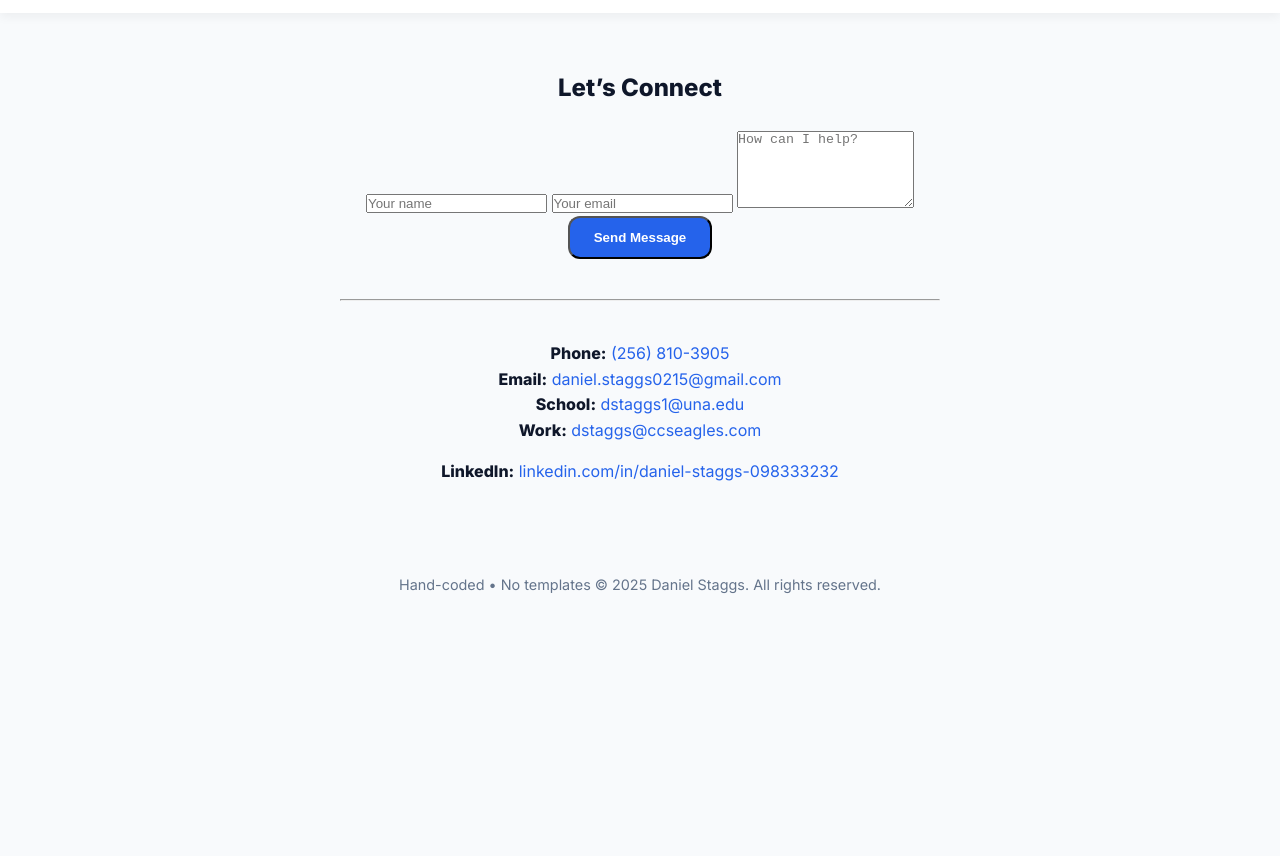
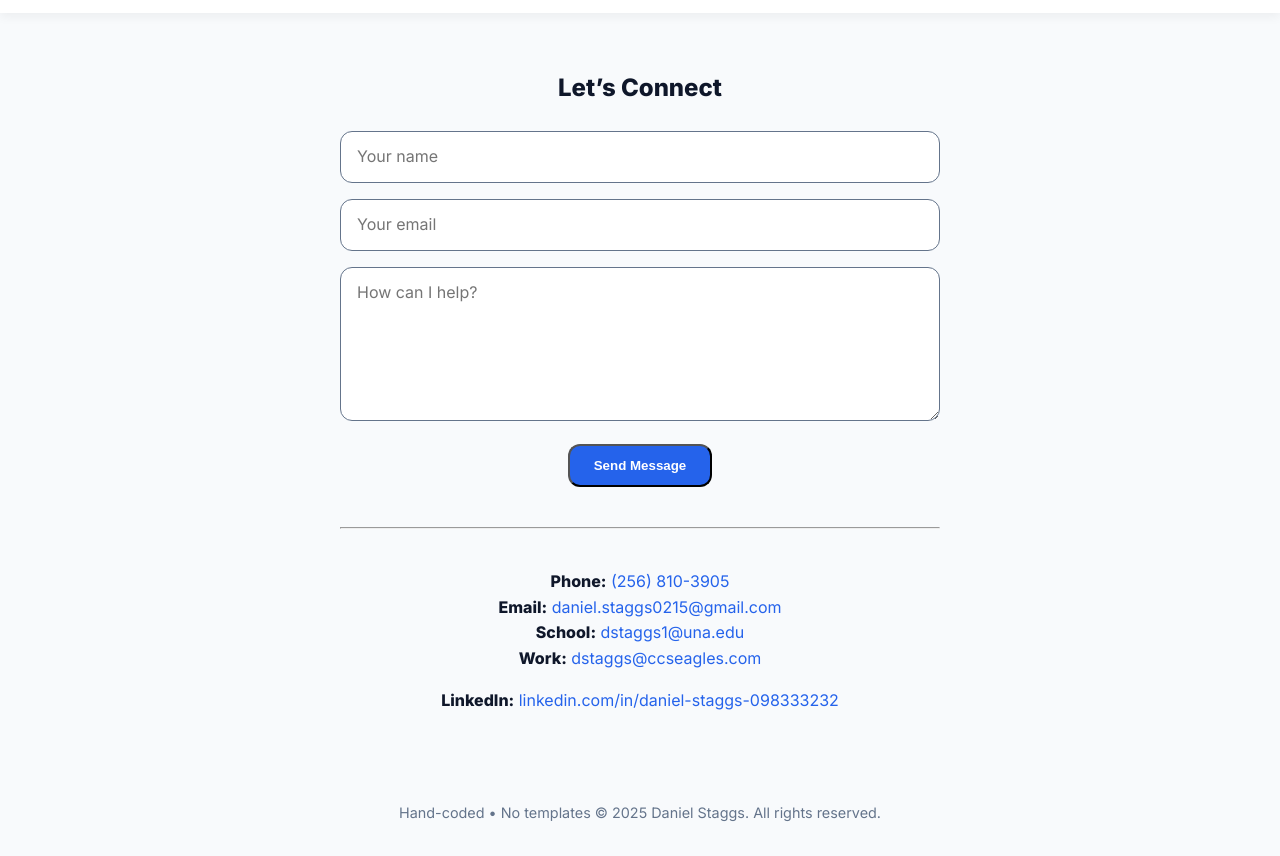
Before and after one commit to dstaggs-15/dstaggs-15.github.io, a plain HTML site: page contact.html in a window 1280 px wide. Shown: the part 51-907 px from the top of the page. Before the commit the page ends 800 px from the top, so only its background shows below. Drawn offline with Linux system fonts and the light colour scheme.

Commit message:
Update style.css

```diff
--- a/style.css
+++ b/style.css
@@ -193,6 +193,23 @@ a:hover {
   padding-left: 1.25rem;
 }
 
+/* ---- Contact-form styling ---- */
+.contact-form input,
+.contact-form textarea {
+  width: 100%;
+  padding: 0.75rem 1rem;
+  margin-bottom: 1rem;
+  border: 1px solid var(--clr-muted);
+  border-radius: var(--radius);
+  font: inherit;
+}
+
+.contact-form input:focus,
+.contact-form textarea:focus {
+  outline: 2px solid var(--clr-primary);
+}
+
+
 .timeline li::before {
   content: "";
   position: absolute;
```
